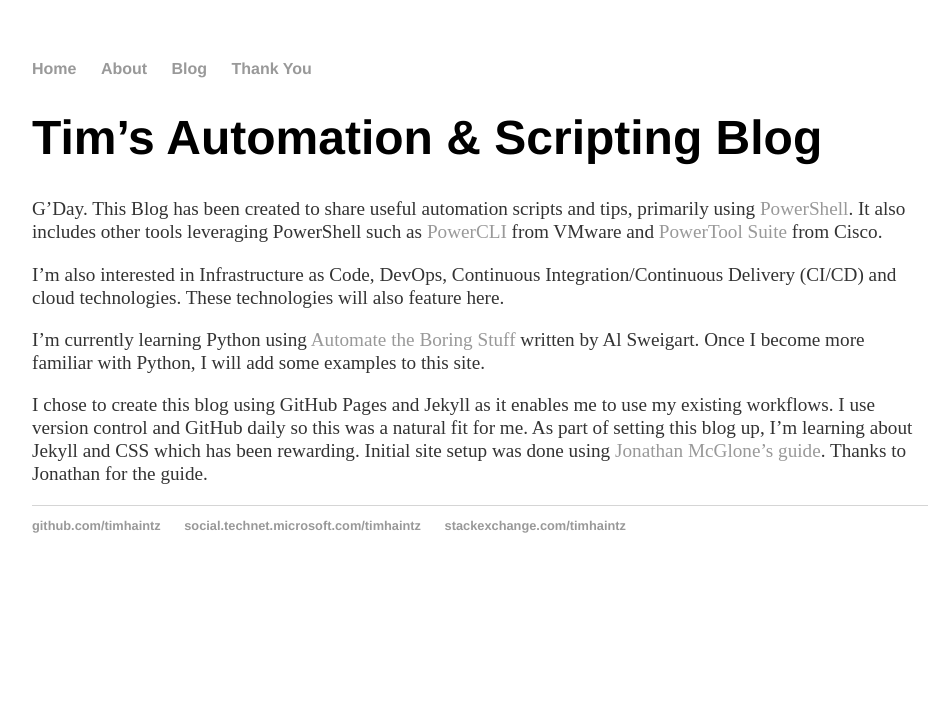
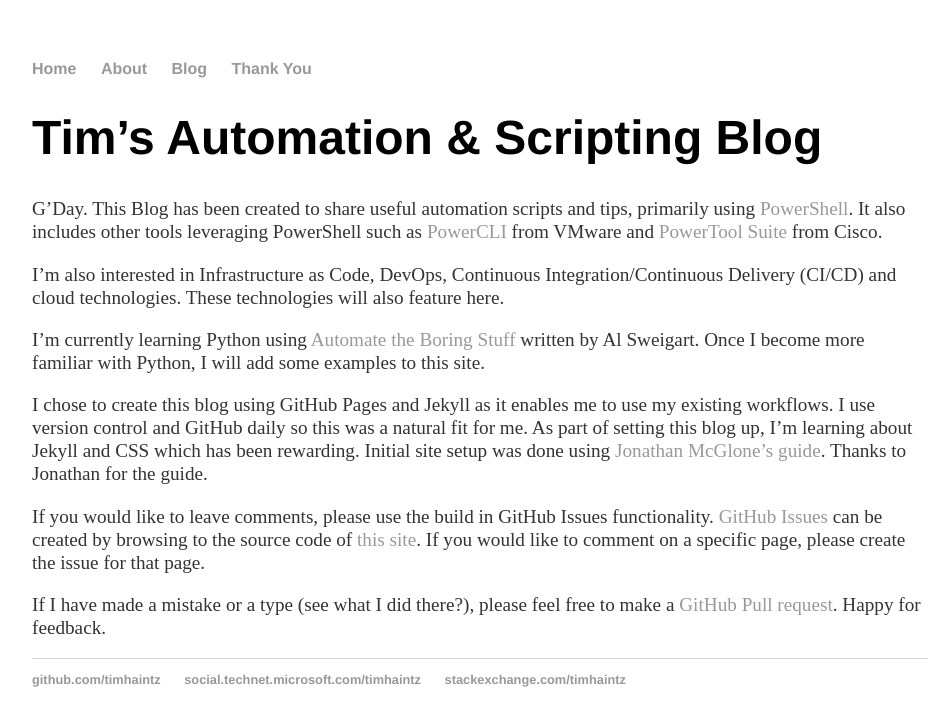
Before and after one commit to timhaintz/timhaintz.github.io, a Jekyll site: the page built from index.md, in a window 1280 px wide. Shown: the top 726 px of the page, without its empty margins (160-1112 px from the left). Built offline with Jekyll 4.4.1, drawn with Linux system fonts in a browser that asks for light colours.

Commit message:
Update index.md

```diff
--- a/index.md
+++ b/index.md
@@ -11,3 +11,7 @@
 I'm currently learning Python using [Automate the Boring Stuff](https://automatetheboringstuff.com/) written by Al Sweigart. Once I become more familiar with Python, I will add some examples to this site.
 
 I chose to create this blog using GitHub Pages and Jekyll as it enables me to use my existing workflows. I use version control and GitHub daily so this was a natural fit for me. As part of setting this blog up, I'm learning about Jekyll and CSS which has been rewarding. Initial site setup was done using [Jonathan McGlone's guide](http://jmcglone.com/guides/github-pages/). Thanks to Jonathan for the guide.
+
+If you would like to leave comments, please use the build in GitHub Issues functionality. [GitHub Issues](https://guides.github.com/features/issues/) can be created by browsing to the source code of [this site](https://github.com/timhaintz/timhaintz.github.io). If you would like to comment on a specific page, please create the issue for that page.
+
+If I have made a mistake or a type (see what I did there?), please feel free to make a [GitHub Pull request](https://help.github.com/articles/about-pull-requests/). Happy for feedback.
```
